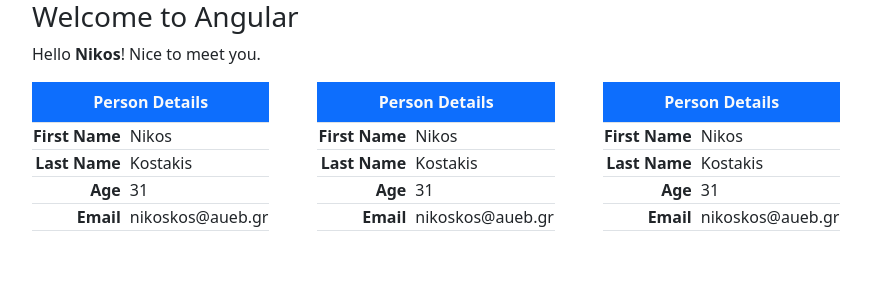
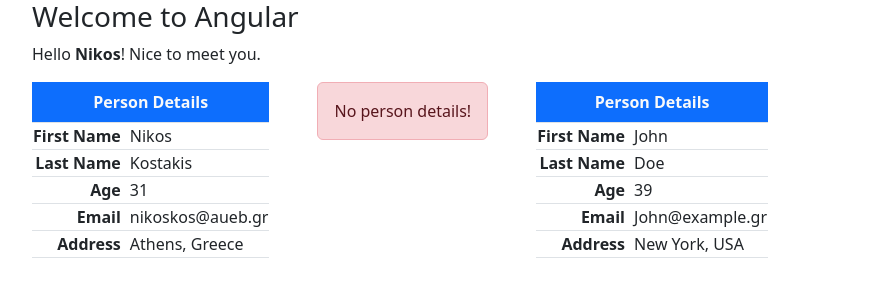
Before and after one commit to nikokost3/angular-project, an Angular app: page / in a window 1280 px wide. Shown: the top 300 px of the page, without its empty margins (50-921 px from the left). Built offline with nearby package versions, Linux system fonts and the light colour scheme.

Commit message:
component input

```diff
--- a/src/app/app.component.html
+++ b/src/app/app.component.html
@@ -6,9 +6,9 @@
   </p>
 
   <div class="d-flex gap-5 text-nowrap">
+    <app-person-table [person]="person0"></app-person-table>
     <app-person-table></app-person-table>
-    <app-person-table></app-person-table>
-    <app-person-table></app-person-table>
+    <app-person-table [person]="person1"></app-person-table>
   </div>
 
 </div>
--- a/src/app/app.component.ts
+++ b/src/app/app.component.ts
@@ -1,5 +1,6 @@
 import { Component } from '@angular/core';
 import { PersonTableComponent } from './components/person-table/person-table.component';
+import { Person } from './shared/interface/person';
 
 @Component({
   selector: 'app-root',
@@ -11,4 +12,20 @@
 export class AppComponent {
   name = 'Nikos';
 
+  person0: Person = {
+      givenName: 'Nikos',
+      surName: 'Kostakis',
+      age: 31,
+      email: 'nikoskos@aueb.gr',
+      address: 'Athens, Greece'
+    };
+
+    person1: Person = {
+      givenName: 'John',
+      surName: 'Doe',
+      age: 39,
+      email: 'John@example.gr',
+      address: 'New York, USA'
+    }
+
 }
--- a/src/app/components/person-table/person-table.component.html
+++ b/src/app/components/person-table/person-table.component.html
@@ -1,3 +1,9 @@
+@if (!person) {
+  <div class="alert alert-danger text-center">
+    No person details!
+  </div>
+}
+@else {
 <table class="table table-bordered w-50">
     <caption class="caption-top fw-bold bg-primary text-light text-center">
       Person Details
@@ -18,4 +24,9 @@
       <td class="fw-semibold text-end">Email</td>
       <td class="ps-2">{{ person.email }}</td>
     </tr>
+    <tr>
+      <td class="fw-semibold text-end">Address</td>
+      <td class="ps-2">{{ person.address }}</td>
+    </tr>
   </table>
+}
--- a/src/app/components/person-table/person-table.component.ts
+++ b/src/app/components/person-table/person-table.component.ts
@@ -1,4 +1,5 @@
-import { Component } from '@angular/core';
+import { Component, Input } from '@angular/core';
+import { Person } from 'src/app/shared/interface/person';
 
 @Component({
   selector: 'app-person-table',
@@ -8,10 +9,5 @@
   styleUrl: './person-table.component.css'
 })
 export class PersonTableComponent {
-  person = {
-    givenName: 'Nikos',
-    surName: 'Kostakis',
-    age: '31',
-    email: 'nikoskos@aueb.gr'
-  }
+  @Input() person: Person | undefined;
 }
--- /dev/null
+++ b/src/app/shared/interface/person.ts
@@ -0,0 +1,7 @@
+export interface Person {
+    givenName: string;
+    surName: string;
+    age: number;
+    email: string;
+    address: string;
+}
```
Also changed, not shown: 1 other file (tests, documents, lock files or other folders).
